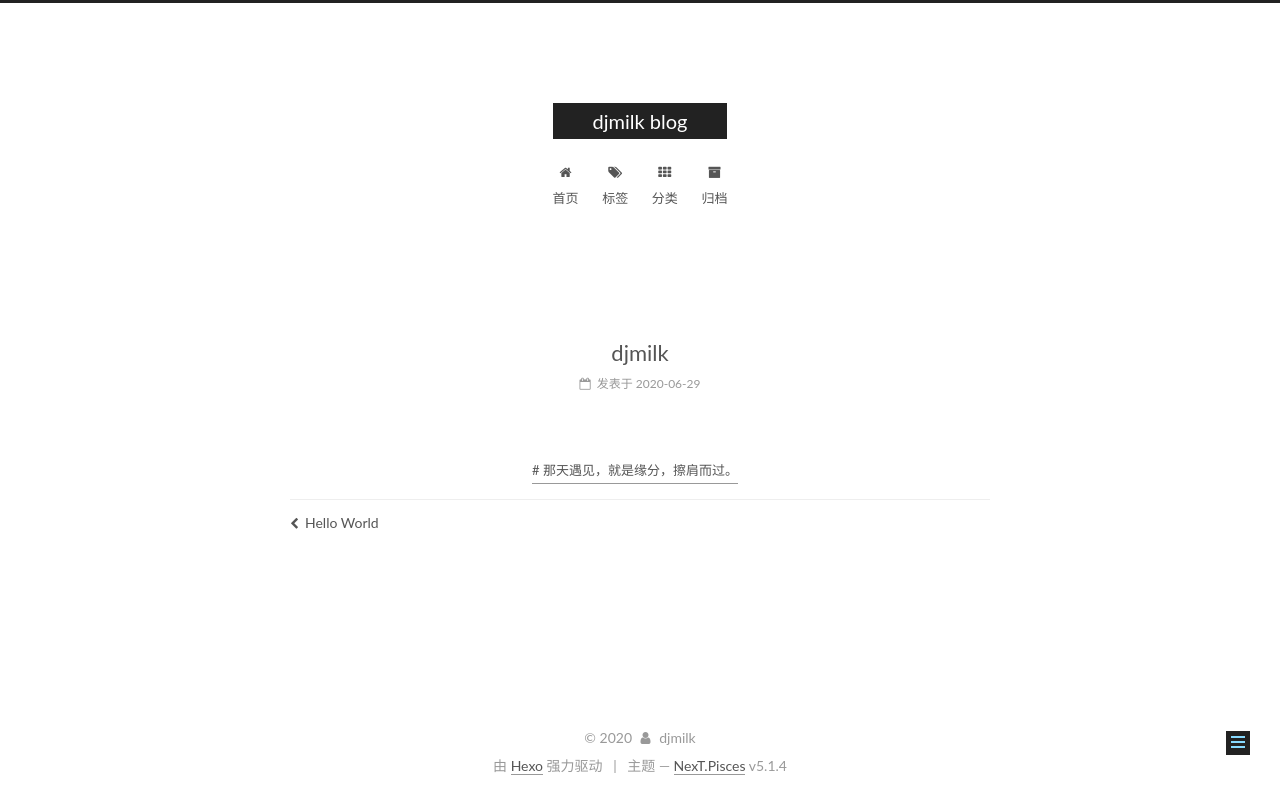
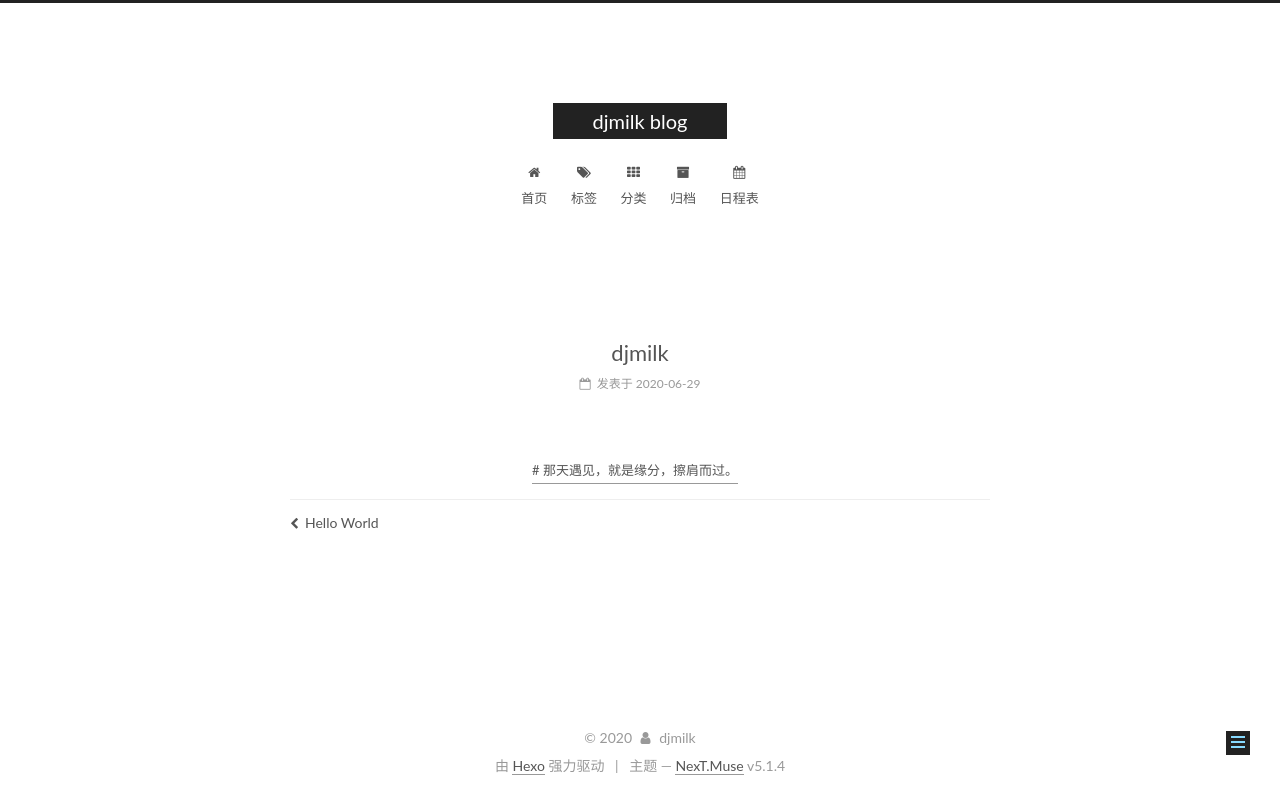
Before and after one commit to djmilk/djmilk.github.io, a plain HTML site: page 2020/06/29/djmilk/index.html in a window 1280 px wide. Drawn offline with Linux system fonts and the light colour scheme.

Commit message:
Site updated: 2020-07-01 13:44:33

```diff
--- a/2020/06/29/djmilk/index.html
+++ b/2020/06/29/djmilk/index.html
@@ -5,7 +5,7 @@
 
 
 
-<html class="theme-next pisces use-motion" lang="zh-Hans">
+<html class="theme-next muse use-motion" lang="zh-Hans">
 <head>
   <meta charset="UTF-8"/>
 <meta http-equiv="X-UA-Compatible" content="IE=edge" />
@@ -97,7 +97,7 @@
   var NexT = window.NexT || {};
   var CONFIG = {
     root: '/',
-    scheme: 'Pisces',
+    scheme: 'Muse',
     version: '5.1.4',
     sidebar: {"position":"left","display":"post","offset":12,"b2t":false,"scrollpercent":false,"onmobile":false},
     fancybox: true,
@@ -216,6 +216,16 @@
               <i class="menu-item-icon fa fa-fw fa-archive"></i> <br />
 
             归档
+          </a>
+        </li>
+
+
+        <li class="menu-item menu-item-schedule">
+          <a href="/schedule/%20" rel="section">
+
+              <i class="menu-item-icon fa fa-fw fa-calendar"></i> <br />
+
+            日程表
           </a>
         </li>
 
@@ -493,7 +503,7 @@
 
 
 
-  <div class="theme-info">主题 &mdash; <a class="theme-link" target="_blank" href="https://github.com/iissnan/hexo-theme-next">NexT.Pisces</a> v5.1.4</div>
+  <div class="theme-info">主题 &mdash; <a class="theme-link" target="_blank" href="https://github.com/iissnan/hexo-theme-next">NexT.Muse</a> v5.1.4</div>
 
 
 
@@ -594,13 +604,6 @@
 
 
 
-  <script type="text/javascript" src="/js/src/affix.js?v=5.1.4"></script>
-
-  <script type="text/javascript" src="/js/src/schemes/pisces.js?v=5.1.4"></script>
-
-
-
-
   <script type="text/javascript" src="/js/src/scrollspy.js?v=5.1.4"></script>
 <script type="text/javascript" src="/js/src/post-details.js?v=5.1.4"></script>
 
```
Also changed, not shown: 2020/06/29/hello-world/index.html (+13 -10 lines), archives/2020/06/index.html (+13 -10 lines), archives/2020/index.html (+13 -10 lines), archives/index.html (+13 -10 lines), categories/index.html (+13 -10 lines), index.html (+13 -10 lines), tags/index.html (+13 -10 lines), tags/那天遇见，就是缘分，擦肩而过。/index.html (+13 -10 lines).
